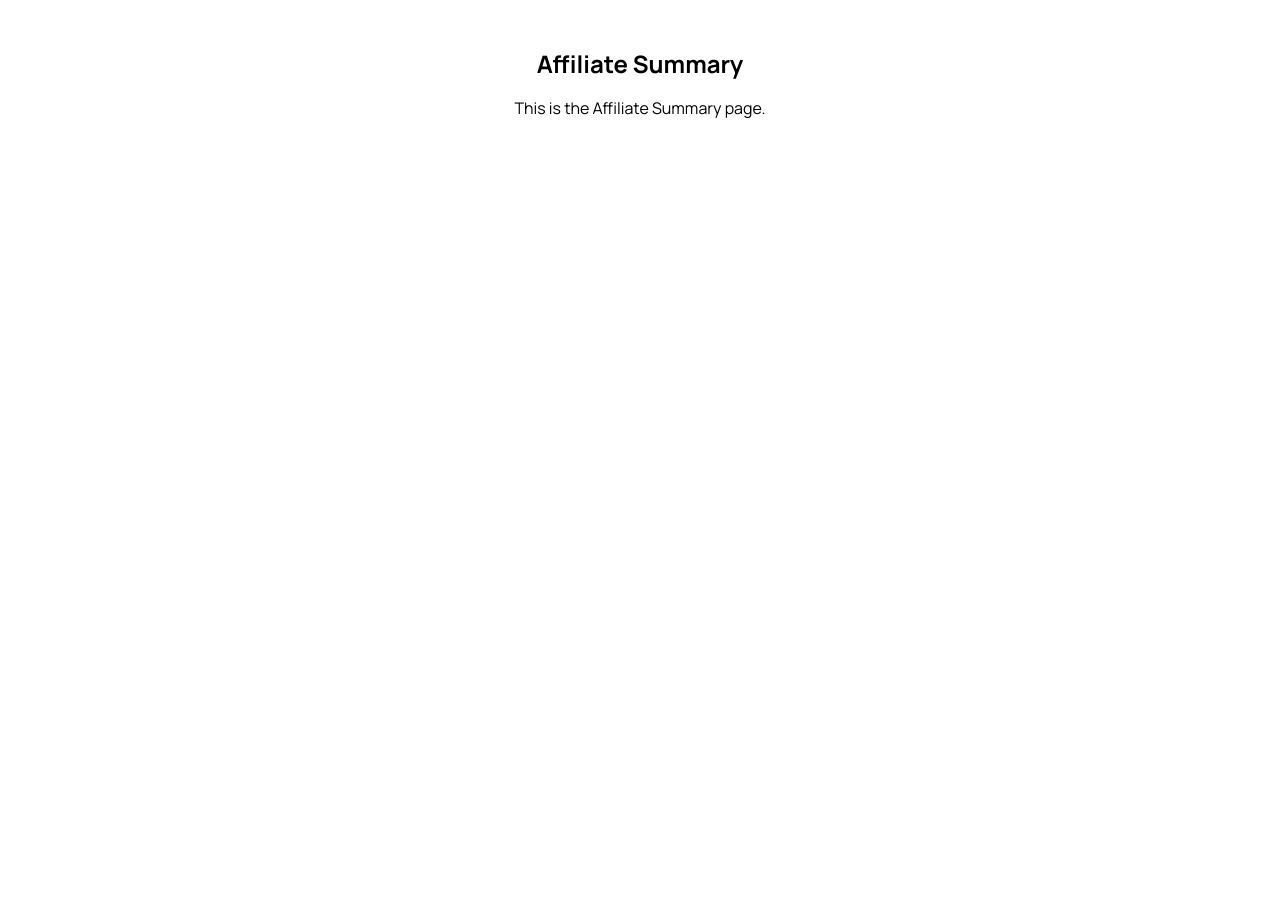
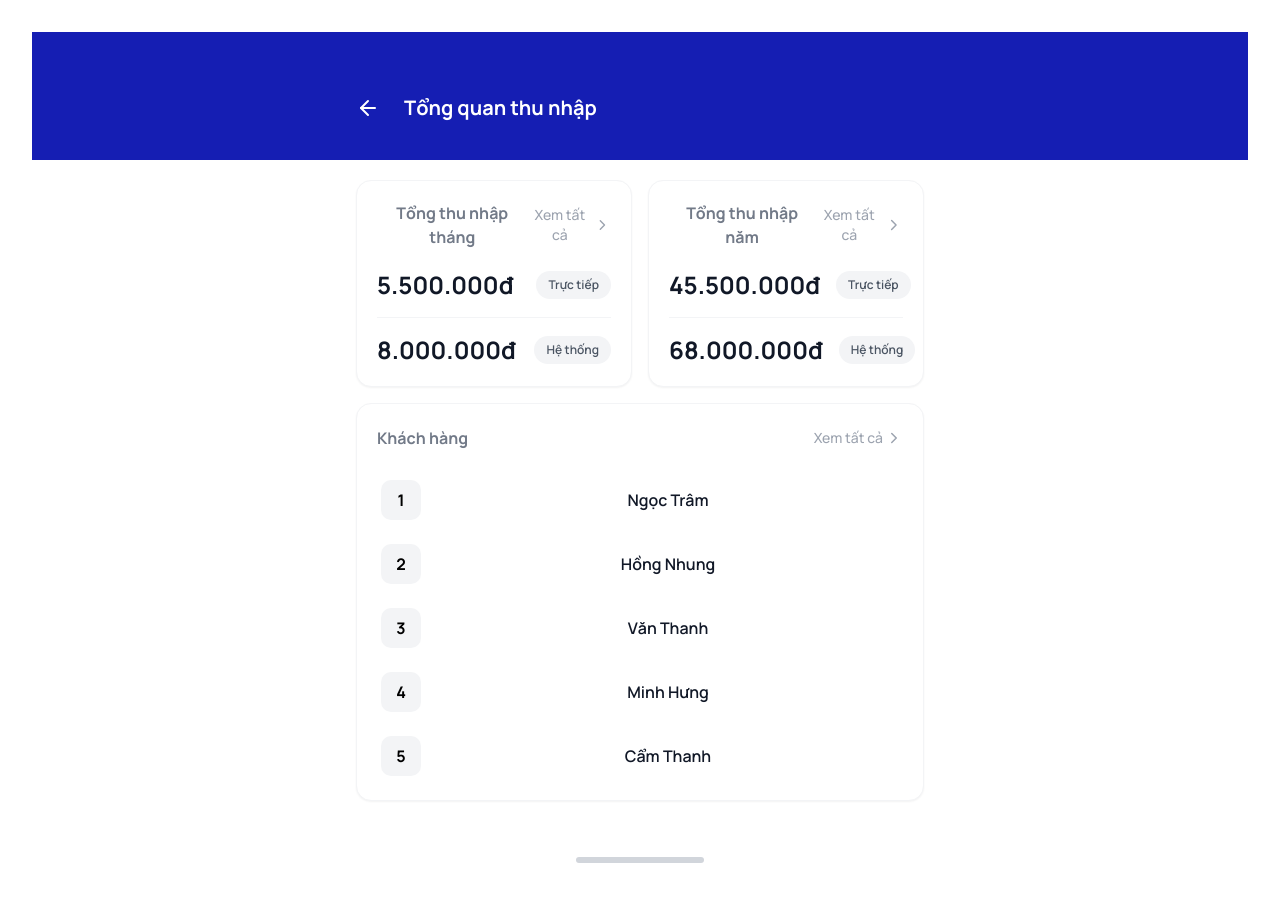
Before and after one commit to vannguyen3009/company_gallery, a React (Vite) app: page /affiliate-summary in a window 1280 px wide. Shown: the top 902 px of the page. Before the commit the page ends 800 px from the top, so only its background shows below. Built offline with nearby package versions, Linux system fonts and the light colour scheme.

Commit message:
UI: update Affiliate Summary page (Tailwind + Lucide)

```diff
--- a/src/pages/AffiliateSummary.tsx
+++ b/src/pages/AffiliateSummary.tsx
@@ -1,11 +1,94 @@
+import { ArrowLeft, ChevronRight } from 'lucide-react';
 import React from 'react';
 
-const AffiliateSummary = () => {
+const AffiliateSummary: React.FC = () => {
+  const customers = [
+    { id: 1, name: 'Ngọc Trâm' },
+    { id: 2, name: 'Hồng Nhung' },
+    { id: 3, name: 'Văn Thanh' },
+    { id: 4, name: 'Minh Hưng' },
+    { id: 5, name: 'Cẩm Thanh' },
+  ];
+
   return (
-    <div className="container mx-auto p-4">
-      <h1 className="text-2xl font-bold mb-4">Affiliate Summary</h1>
-      <p>This is the Affiliate Summary page.</p>
-      {/* Add your affiliate summary content here */}
+    <div className="bg-background-light dark:bg-background-dark min-h-screen flex flex-col">
+      <header className="bg-primary text-white pt-14 pb-8 w-full shrink-0">
+        <div className="max-w-[600px] mx-auto px-4">
+          <div className="flex items-center gap-4">
+            <a href="#" className="inline-flex items-center justify-center w-10 h-10 -ml-2 hover:bg-white/10 rounded-full transition-colors">
+              <ArrowLeft size={24} />
+            </a>
+            <h1 className="text-xl font-bold">Tổng quan thu nhập</h1>
+          </div>
+        </div>
+      </header>
+      <main className="flex-grow pt-5">
+        <div className="max-w-[600px] mx-auto px-4">
+          <div className="space-y-4 pb-10">
+            <div className="grid grid-cols-1 md:grid-cols-2 gap-4">
+              <div className="bg-white dark:bg-gray-800 rounded-[15px] p-5 shadow-sm border border-gray-100 dark:border-gray-700 flex flex-col">
+                <div className="flex justify-between items-center mb-5">
+                  <h2 className="text-[#727A88] font-bold text-base">Tổng thu nhập tháng</h2>
+                  <a href="/my-affiliate-incomes" className="text-gray-400 dark:text-gray-500 text-sm font-medium flex items-center hover:text-primary transition-colors py-1">
+                    Xem tất cả <ChevronRight size={18} className="ml-0.5" />
+                  </a>
+                </div>
+                <div className="space-y-4 flex-1">
+                  <div className="flex items-center justify-between gap-4">
+                    <span className="text-xl lg:text-2xl font-bold text-gray-900 dark:text-white">5.500.000đ</span>
+                    <span className="bg-gray-100 dark:bg-gray-700 text-gray-600 dark:text-gray-300 text-xs font-semibold px-3 py-1.5 rounded-full whitespace-nowrap">Trực tiếp</span>
+                  </div>
+                  <hr className="border-gray-100 dark:border-gray-700" />
+                  <div className="flex items-center justify-between gap-4">
+                    <span className="text-xl lg:text-2xl font-bold text-gray-900 dark:text-white">8.000.000đ</span>
+                    <span className="bg-gray-100 dark:bg-gray-700 text-gray-600 dark:text-gray-300 text-xs font-semibold px-3 py-1.5 rounded-full whitespace-nowrap">Hệ thống</span>
+                  </div>
+                </div>
+              </div>
+              <div className="bg-white dark:bg-gray-800 rounded-[15px] p-5 shadow-sm border border-gray-100 dark:border-gray-700 flex flex-col">
+                <div className="flex justify-between items-center mb-5">
+                  <h2 className="text-[#727A88] font-bold text-base">Tổng thu nhập năm</h2>
+                  <a href="/my-affiliate-incomes" className="text-gray-400 dark:text-gray-500 text-sm font-medium flex items-center hover:text-primary transition-colors py-1">
+                    Xem tất cả <ChevronRight size={18} className="ml-0.5" />
+                  </a>
+                </div>
+                <div className="space-y-4 flex-1">
+                  <div className="flex items-center justify-between gap-4">
+                    <span className="text-xl lg:text-2xl font-bold text-gray-900 dark:text-white">45.500.000đ</span>
+                    <span className="bg-gray-100 dark:bg-gray-700 text-gray-600 dark:text-gray-300 text-xs font-semibold px-3 py-1.5 rounded-full whitespace-nowrap">Trực tiếp</span>
+                  </div>
+                  <hr className="border-gray-100 dark:border-gray-700" />
+                  <div className="flex items-center justify-between gap-4">
+                    <span className="text-xl lg:text-2xl font-bold text-gray-900 dark:text-white">68.000.000đ</span>
+                    <span className="bg-gray-100 dark:bg-gray-700 text-gray-600 dark:text-gray-300 text-xs font-semibold px-3 py-1.5 rounded-full whitespace-nowrap">Hệ thống</span>
+                  </div>
+                </div>
+              </div>
+            </div>
+            <div className="bg-white dark:bg-gray-800 rounded-[15px] p-5 shadow-sm border border-gray-100 dark:border-gray-700">
+              <div className="flex justify-between items-center mb-6">
+                <h2 className="text-[#727A88] font-bold text-base">Khách hàng</h2>
+                <a href="/my-customers" className="text-gray-400 dark:text-gray-500 text-sm font-medium flex items-center hover:text-primary transition-colors py-1">
+                  Xem tất cả <ChevronRight size={18} className="ml-0.5" />
+                </a>
+              </div>
+              <div className="space-y-4">
+                {customers.map((customer) => (
+                  <div key={customer.id} className="flex items-center gap-4 p-1 hover:bg-gray-50 dark:hover:bg-gray-700/50 rounded-lg transition-colors group">
+                    <div className="w-10 h-10 bg-gray-100 dark:bg-gray-700 rounded-[10px] flex items-center justify-center shrink-0 group-hover:bg-primary group-hover:text-white transition-colors">
+                      <span className="font-bold">{customer.id}</span>
+                    </div>
+                    <p className="text-gray-900 dark:text-white font-semibold flex-1 text-base">{customer.name}</p>
+                  </div>
+                ))}
+              </div>
+            </div>
+          </div>
+        </div>
+      </main>
+      <footer className="pb-6 pt-4 w-full flex justify-center bg-background-light dark:bg-background-dark mt-auto">
+        <div className="w-32 h-1.5 bg-gray-300 dark:bg-gray-700 rounded-full"></div>
+      </footer>
     </div>
   );
 };
```
